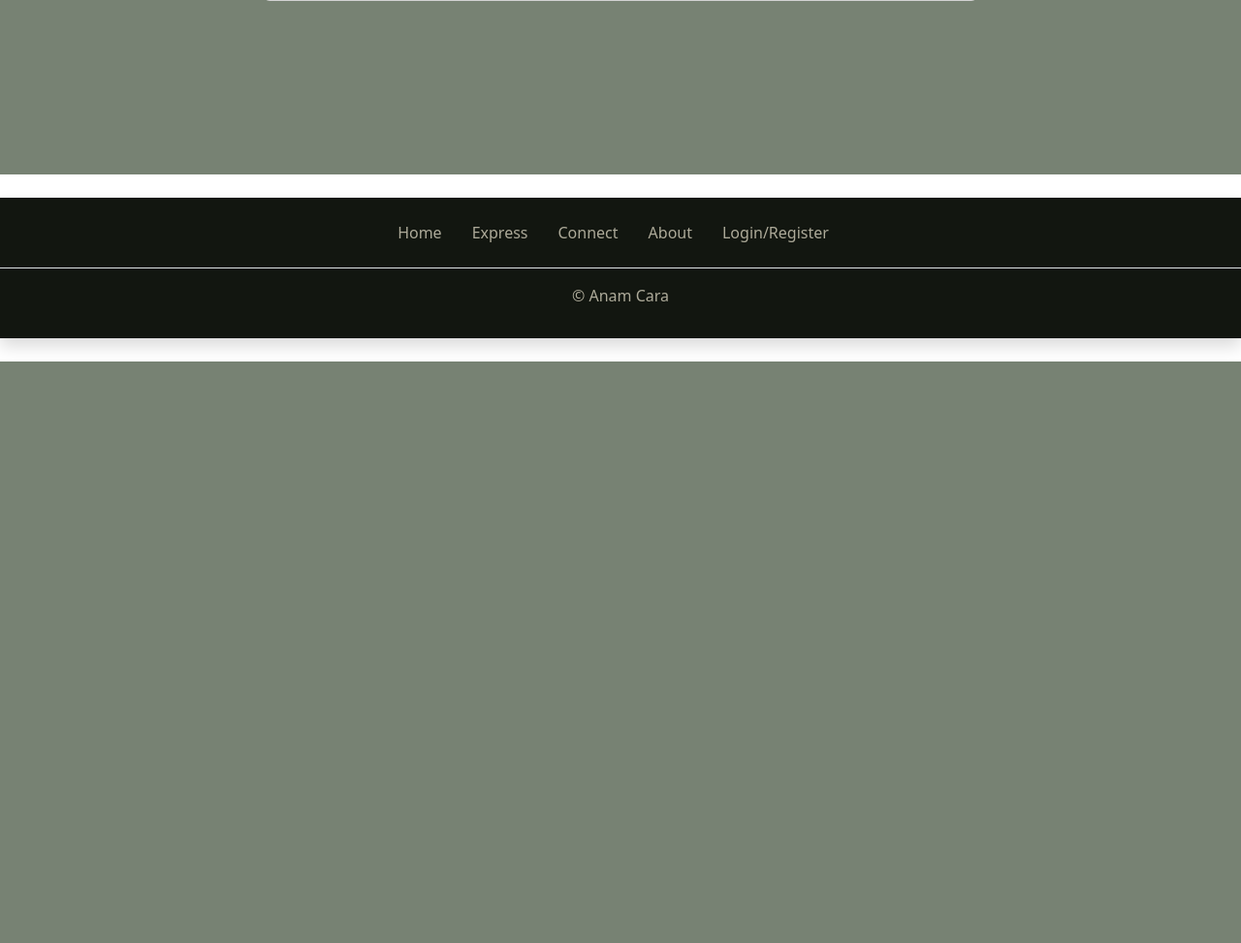
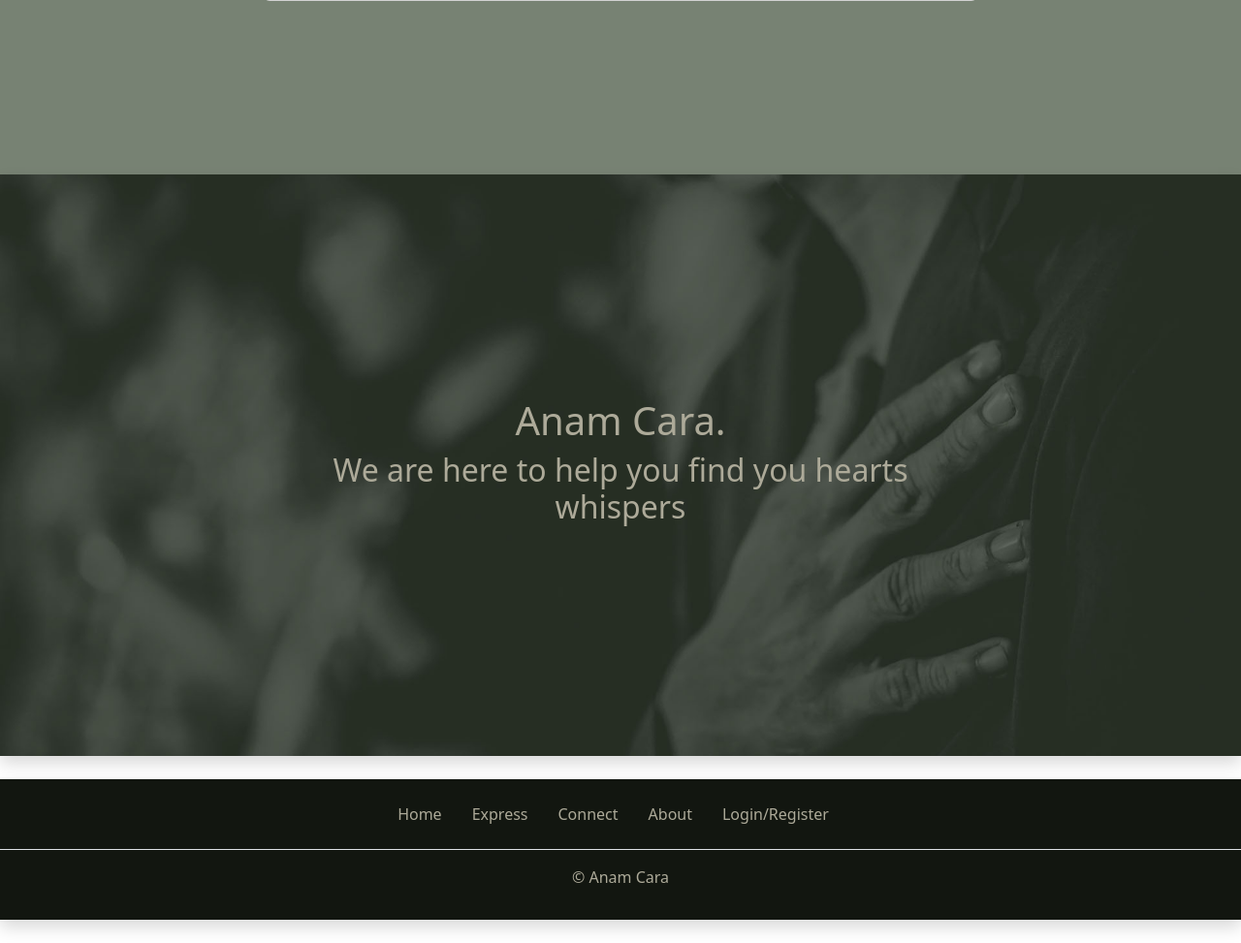
Before and after one commit to PhilEllis/AnamCara-milestone-3, a Flask app: page / in a window 1280 px wide. Shown: the part 2020-2993 px from the top of the page at 97% size. Before the commit the page ends 2393 px from the top, so only its background shows below. Run offline with Flask 3, Linux system fonts and the light colour scheme; some libraries are stand-ins or nearby versions.

Commit message:
Feat!: Recap added image swap hero to recap

```diff
--- a/notemanager/static/css/style.css
+++ b/notemanager/static/css/style.css
@@ -149,6 +149,20 @@
     background-color: rgba(119, 130, 115, 1);
     min-height: 700px;
   }
+
+   /*--------------------------------------------------------------
+  # Recap
+  --------------------------------------------------------------*/
+  #recap {
+    width: 100%;
+    min-height: 600px;
+    background: url("../img/recap-bg.jpg") repeat scroll center center/cover;
+    position: relative;
+    margin-left: 0;
+    margin-right: 0;
+    color: #ADAA99;
+  }
+
   /*--------------------------------------------------------------
   # Footer
   --------------------------------------------------------------*/
--- a/notemanager/templates/home.html
+++ b/notemanager/templates/home.html
@@ -83,6 +83,20 @@
     </div>
   </section>
   <!-- End Quotes -->
+  <!-- ======= Recap Section ======= -->
+<section id="recap" class="d-flex align-items-center justify-content-center shadow">
+  <div class="container-fluid">
+
+    <div class="row justify-content-center text-center">
+      <div class="col-xl-6 col-lg-8">
+        <h1>Anam Cara<span>.</span></h1>
+        <h2>We are here to help you find you hearts whispers</h2>
+      </div>
+    </div>
+
+  </div>
+</section>
+<!-- Recap Hero -->
 
 
 {% endblock %}
```
Also changed, not shown: notemanager/static/img/hero-bg.jpg, notemanager/static/img/recap-bg.jpg (added).
